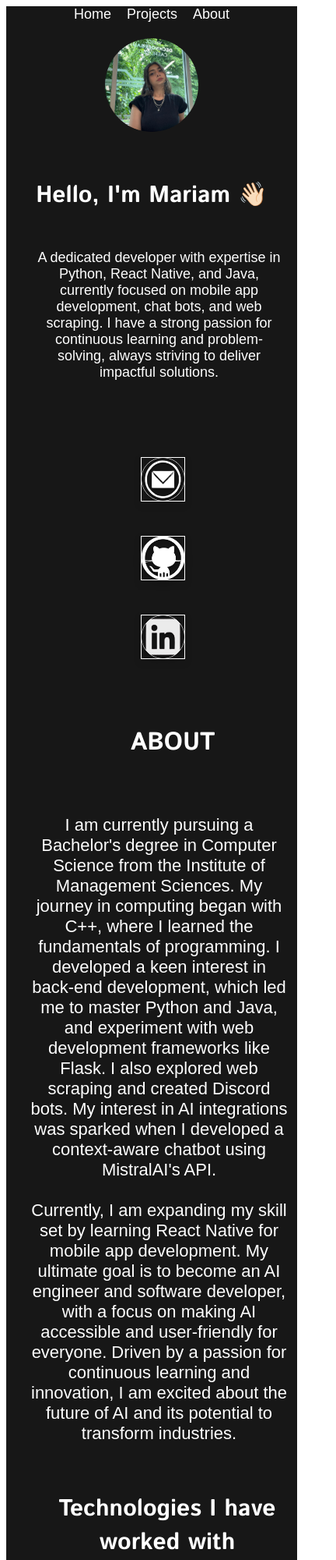
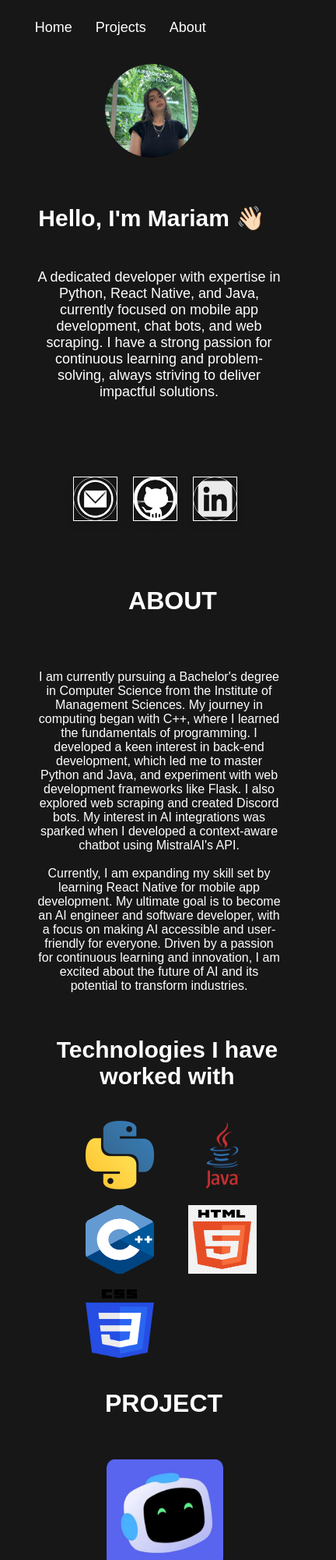
Before and after one commit to mariamirfan-du/Personal-Website, a plain HTML site: page index.html in a window 390 px wide. Shown: the top 2000 px of the page at 78% size, 432 px wide, since content can reach past the window. Drawn offline with Linux system fonts and the light colour scheme; a web font is replaced by a local one.

Commit message:
Update style.css

```diff
--- a/style.css
+++ b/style.css
@@ -3,13 +3,21 @@
   display: flex;
   align-items: center;
   justify-content: center;
-  padding: 20px; /* Added padding for better spacing */
+  padding-left: 10%;
+  padding-right: 10%;
+  margin: 0px 0px 100px;
+  /* Added padding for better spacing */
+}
+
+html {
+  background-color: #171717;
 }
 
 .content-wrapper {
   display: flex;
   flex-direction: column;
-  align-items: center; /* Center content horizontally */
+  align-items: center;
+  /* Center content horizontally */
   width: 100%;
   max-width: 1482px;
   margin: 0 auto;
@@ -19,28 +27,32 @@
 .header-container {
   display: flex;
   flex-direction: column;
-  align-items: center; /* Center header content horizontally */
+  align-items: left;
+  /* Center header content horizontally */
+  background-color: #171717;
   color: #fff;
   justify-content: space-between;
   z-index: 1000%;
-  width:100%;
+  width: 100%;
   max-width: 1767px;
   position: sticky;
+  top: 0;
 }
 
 .nav-menu {
   display: flex;
-  gap: 20px;
+  gap: 30px;
+  padding: 2%;
   font-family: JejuMyeongjo, sans-serif;
-  font-size: 18px ;
+  font-size: 18px;
 }
 
-a{
+a {
   text-decoration: none;
-  color:#fff;
+  color: #fff;
 }
 
-a:hover{
+a:hover {
   color: beige;
 }
 
@@ -68,31 +80,38 @@ a:hover{
 
 .profile-image {
   aspect-ratio: 1;
-  object-fit: cover; /* Ensure the image covers the container */
-  width: 150px; /* Default width for larger screens */
+  object-fit: cover;
+  /* Ensure the image covers the container */
+  width: 150px;
+  /* Default width for larger screens */
   border-radius: 50%;
   max-width: 100%;
-  margin: 20px auto; /* Center image horizontally */
+  margin: 20px auto;
+  /* Center image horizontally */
 }
 
 /* Responsive Styles for Profile Image */
 @media (max-width: 991px) {
   .profile-image {
-    width: 120px; /* Adjust width for smaller screens */
-    margin: 20px auto; /* Center image horizontally */
+    width: 120px;
+    /* Adjust width for smaller screens */
+    margin: 20px auto;
+    /* Center image horizontally */
   }
 }
 
 @media (max-width: 576px) {
   .profile-image {
-    width: 100px; /* Adjust width for very small screens */
-    margin: 15px auto; /* Center image horizontally */
+    width: 100px;
+    /* Adjust width for very small screens */
+    margin: 15px auto;
+    /* Center image horizontally */
   }
 }
 
 .greeting {
   margin-top: 25px;
-  font: 700 40px Istok Web, sans-serif;
+  font: 700 40px Istok-Web, sans-serif;
   text-align: center;
   color: #fff;
 }
@@ -114,6 +133,8 @@ a:hover{
 .social-links {
   width: 250px;
   max-width: 100%;
+  display: flex;
+  align-items: wrap;
   margin: 80px 0 0 10px;
 }
 
@@ -152,7 +173,7 @@ a:hover{
 .section-title {
   color: #fff;
   margin: 100px 0 0 35px;
-  font: 700 32px Istok Web, sans-serif;
+  font: 700 32px Istok-Web, sans-serif;
 }
 
 .skills-section {
@@ -173,7 +194,7 @@ a:hover{
 .technologies-title {
   color: #fff;
   margin: 70px 0 0 21px;
-  font: 700 32px Istok Web, sans-serif;
+  font: 700 32px Istok-Web, sans-serif;
 }
 
 .tech-icons {
@@ -198,7 +219,7 @@ a:hover{
 .projects-title {
   color: #fff;
   margin: 150px 0 0 31px;
-  font: 700 32px Istok Web, sans-serif;
+  font: 700 32px Istok-Web, sans-serif;
 }
 
 .project-container {
@@ -206,8 +227,10 @@ a:hover{
 }
 
 .project-content {
-  gap: 20px;
+  /* gap: 20px; */
   display: flex;
+  align-items: center;
+  justify-content: center;
 }
 
 .project-image-wrapper {
@@ -215,7 +238,8 @@ a:hover{
   flex-direction: column;
   line-height: normal;
   width: 28%;
-  margin-left: 70px;
+  /* margin-left: 70px; */
+  padding-left: 15%
 }
 
 .project-image {
@@ -231,12 +255,13 @@ a:hover{
   flex-direction: column;
   line-height: normal;
   width: 72%;
-  margin-left: 0px;
+  /* margin-right: 70px; */
+  padding-right: 10%
 }
 
 .project-description {
   color: #fff;
-  align-self: stretch;
+  /* align-self: stretch; */
   margin: auto;
   font: 20px JejuMyeongjo, sans-serif;
 }
@@ -259,22 +284,28 @@ a:hover{
 
   .nav-menu {
     white-space: initial;
+    padding: 5%;
+    background-color: #171717;
   }
 
   .profile-image {
-    width: 120px; /* Adjust width for smaller screens */
-    margin: 20px auto; /* Center image horizontally */
+    width: 120px;
+    /* Adjust width for smaller screens */
+    margin: 20px auto;
+    /* Center image horizontally */
   }
 
   .greeting {
     max-width: 100%;
     margin-top: 40px;
-    font-size: 30px; /* Adjust font-size for smaller screens */
+    font-size: 30px;
+    /* Adjust font-size for smaller screens */
   }
 
   .about-section {
     max-width: 100%;
     padding-left: 20px;
+    font-size: 12px;
   }
 
   .bio {
@@ -286,8 +317,7 @@ a:hover{
   }
 
   .social-icons {
-    flex-direction: column;
-    align-items: stretch;
+    margin: 0px auto;
     gap: 0;
   }
 
@@ -311,17 +341,20 @@ a:hover{
 
   .skills-description {
     max-width: 100%;
+    font-size: 16px;
   }
 
   .technologies-title {
     max-width: 100%;
     margin-top: 40px;
-    font-size: 30px; /* Adjust font-size for smaller screens */
+    font-size: 30px;
+    /* Adjust font-size for smaller screens */
   }
 
   .tech-icons {
     flex-wrap: wrap;
     margin-top: 40px;
+    width: 70%;
   }
 
   .projects-title {
@@ -330,6 +363,9 @@ a:hover{
 
   .project-container {
     max-width: 100%;
+    display: flex;
+    justify-content: center; /* Horizontal centering */
+    align-items: center; /* Vertical centering */
   }
 
   .project-content {
@@ -339,7 +375,8 @@ a:hover{
   }
 
   .project-image-wrapper {
-    width: 100%;
+    width: 50%;
+    margin: 0px auto;
   }
 
   .project-image {
```
